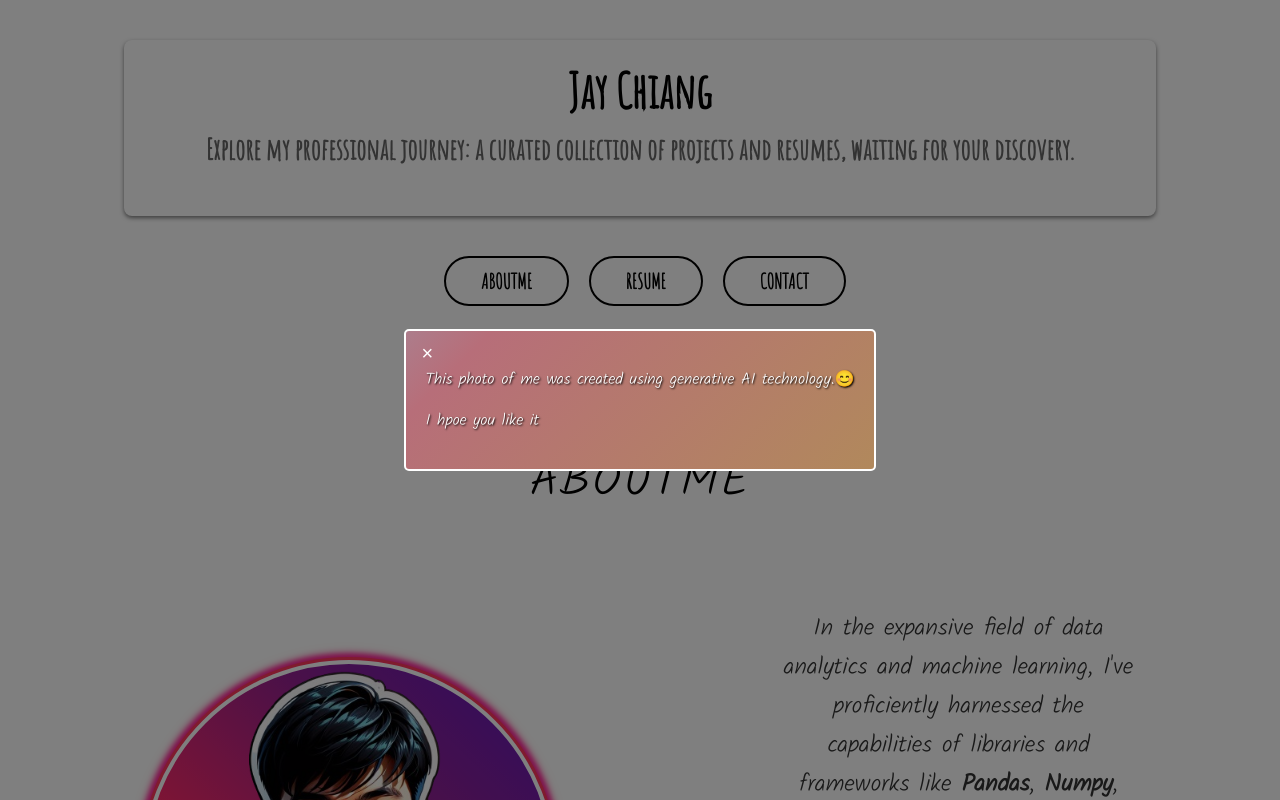
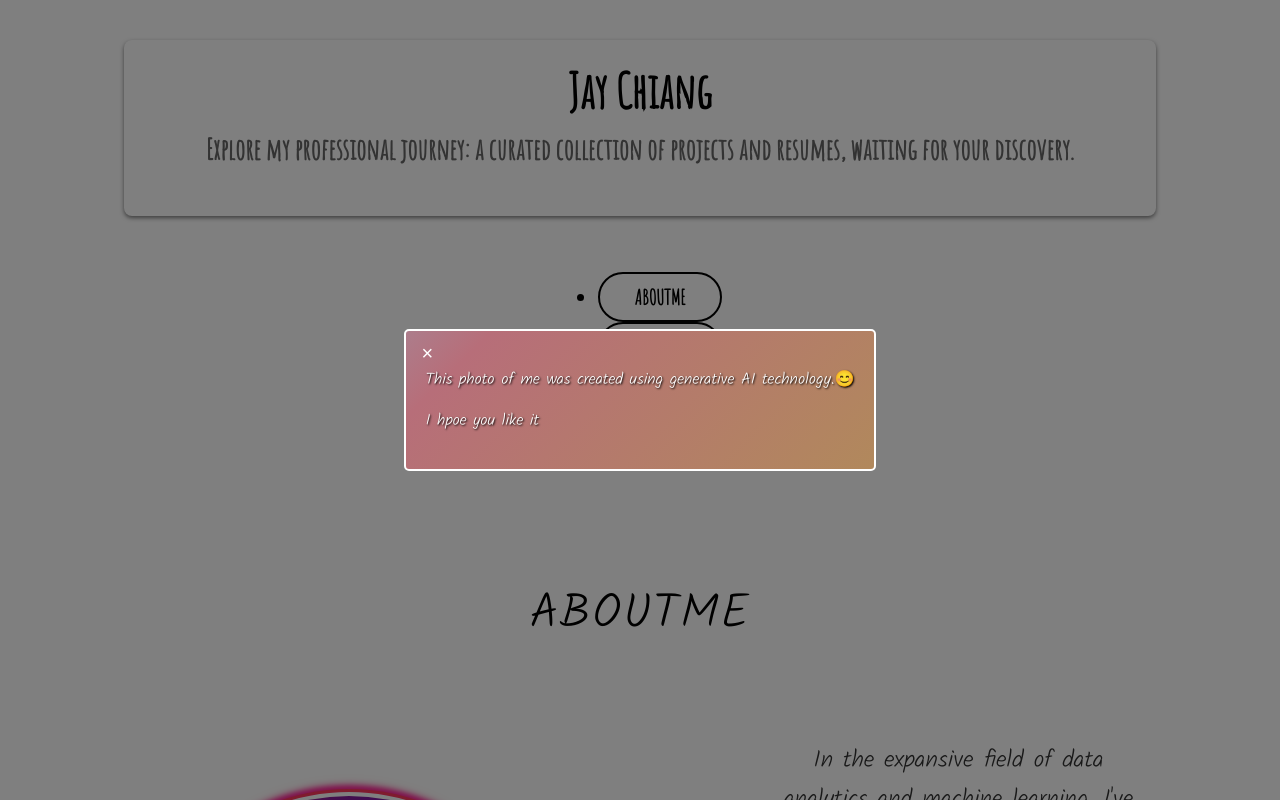
Before and after one commit to JayChiang17/portfolio, a React (Create React App) app: page / in a window 1280 px wide. Shown: the top 800 px of the page. Built offline with nearby package versions, Linux system fonts and the light colour scheme.

Commit message:
update MainNav, HomePages

```diff
--- a/src/components/MainNav.js
+++ b/src/components/MainNav.js
@@ -3,24 +3,29 @@ import { HashLink as NavLink } from "react-router-hash-link";
 import "../style/MainNav.css"; // 确保 CSS 文件路径正确
 
 const MainNav = () => {
+  // 定义导航链接数组
+  const navLinks = [
+    { to: "/#aboutMe", text: "ABOUTME" },
+    { to: "/#resume", text: "RESUME" },
+    { to: "/#contactme", text: "CONTACT" },
+  ];
+
   return (
     <header className="main-header">
       <nav className="main-nav">
-        <button className="button">
-          <NavLink smooth to="/#aboutMe" activeClassName="active-link">
-            ABOUTME
-          </NavLink>
-        </button>
-        <button className="button">
-          <NavLink smooth to="/#resume" activeClassName="active-link">
-            RESUME
-          </NavLink>
-        </button>
-        <button className="button">
-          <NavLink smooth to="/#contactme" activeClassName="active-link">
-            CONTACT
-          </NavLink>
-        </button>
+        <ul>
+          {" "}
+          {/* 使用 ul 元素包裹导航项 */}
+          {navLinks.map((link, index) => (
+            <li key={index} className="button">
+              {" "}
+              {/* 使用 li 元素作为单个导航项 */}
+              <NavLink smooth to={link.to} activeClassName="active-link">
+                {link.text}
+              </NavLink>
+            </li>
+          ))}
+        </ul>
       </nav>
     </header>
   );
```
Also changed, not shown: src/components/HomePage.js (+6 -7 lines).
